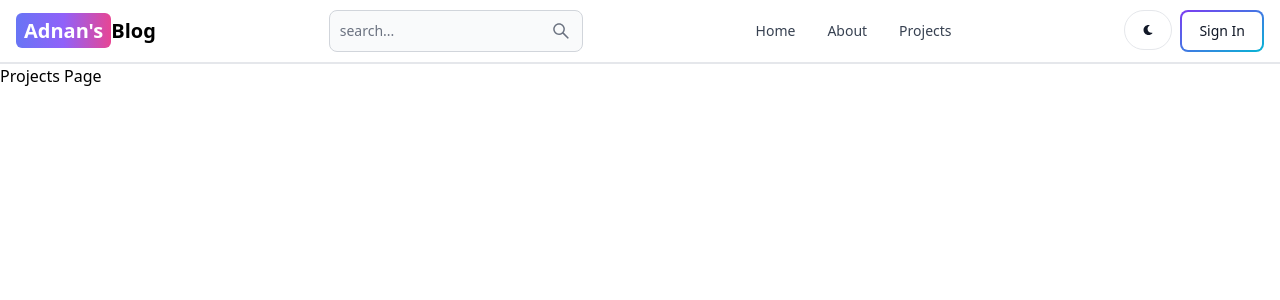
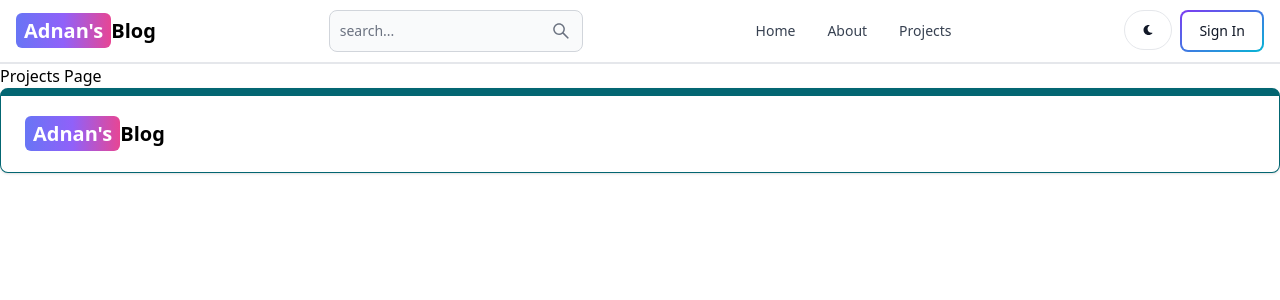
Before and after one commit to Adnan9750/Mern-Blog-App, a React (Vite) app in the folder client/: page /projects in a window 1280 px wide. Shown: the top 300 px of the page. Built offline with nearby package versions, Linux system fonts and the light colour scheme.

Commit message:
footer designing

```diff
--- a/client/src/App.jsx
+++ b/client/src/App.jsx
@@ -6,6 +6,7 @@ import SignUp from './pages/SignUp'
 import Dashboard from './pages/Dashboard'
 import Projects from './pages/Projects'
 import Header from './components/Header'
+import FooterCom from './components/FooterCom'
 
 const App = () => {
   return (
@@ -20,6 +21,7 @@ const App = () => {
           <Route path='/dashboard' element ={ <Dashboard/> } />
           <Route path='/projects' element ={ <Projects/> } />
         </Routes>
+        <FooterCom/>
       </BrowserRouter>
     </>
   )
--- /dev/null
+++ b/client/src/components/FooterCom.jsx
@@ -0,0 +1,29 @@
+import { Footer } from 'flowbite-react'
+import React from 'react'
+import { Link } from 'react-router-dom'
+
+const FooterCom = () => {
+  return (
+    <>
+      <Footer container className='border border-t-8 border-teal-700'>
+        <div>
+            <div>
+                {/* link div */}
+                <div>
+                    <Link to='/' className='self-center whitespace-nowrap font-semibold text-sm sm:text-xl dark:text-white'>
+                        <span className='px-2 py-1 bg-gradient-to-r from-indigo-500 via-purple-500 to-pink-500
+                                rounded-md text-white'>
+                            Adnan's
+                        </span>
+                        Blog
+                    </Link>
+                </div>
+                <div></div>
+            </div>
+        </div>
+      </Footer>
+    </>
+  )
+}
+
+export default FooterCom
--- a/client/src/pages/SignUp.jsx
+++ b/client/src/pages/SignUp.jsx
@@ -49,13 +49,13 @@ const SignUp = () => {
 
   return (
     <>
-      <div className='min-h-screen mt-12'>
-        <h1 className='text-center text-2xl font-semibold'>SignUp</h1>
-        <div className='flex p-3 max-w-3xl mx-auto flex-col md:flex-row md:items-center md:shadow-lg
+      <div className='min-h-screen mt-10'>
+        <h1 className='text-center text-3xl font-semibold'>SignUp</h1>
+        <div className='flex mt-4 p-3 max-w-3xl mx-auto flex-col md:flex-row md:items-center
          rounded-lg gap-2'>
           {/* left */}
 
-          <div className='flex-1'>
+          <div className='flex-1 self-center '>
             <img src='/signup1.png' />
             {/* <div className='font-bold dark:text-white text-4xl'>
               <span className='px-2 py-1 bg-gradient-to-r from-indigo-500 via-purple-500 to-pink-500
```
Also changed, not shown: client/public/signup2.png (added).
